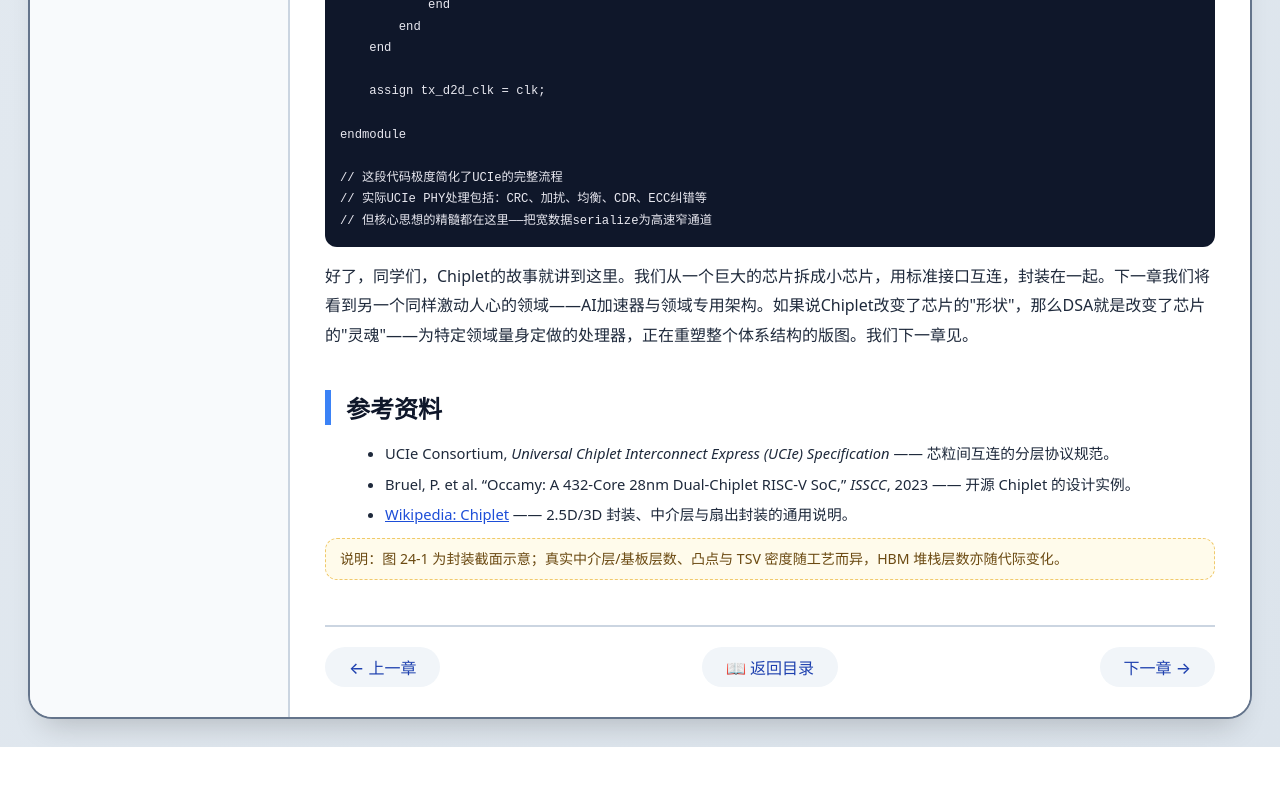
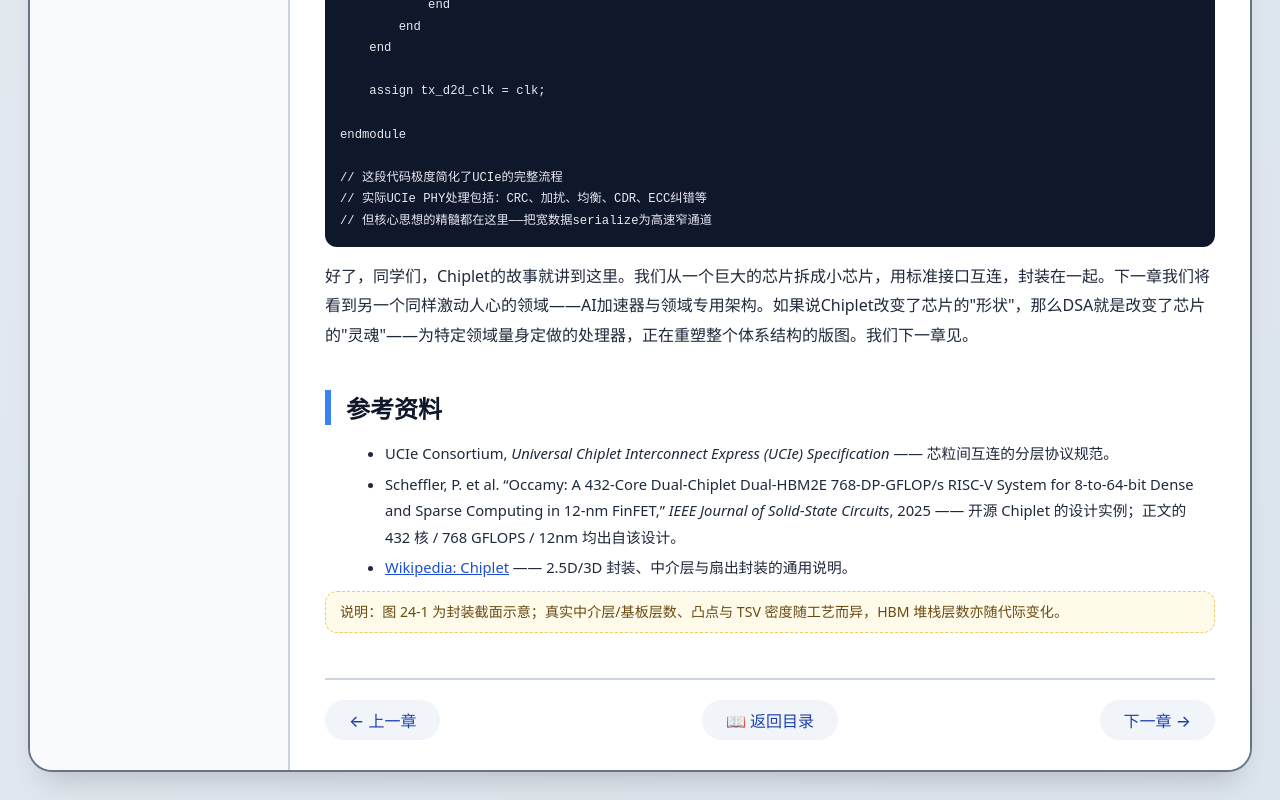
Before and after one commit to 1998x-stack/computer-architecture-tutorial, a plain HTML site: page 24.html in a window 1280 px wide. Shown: the part 5257-6057 px from the top of the page. Before the commit the page ends 6004 px from the top, so only its background shows below. Drawn offline with Linux system fonts and the light colour scheme.

Commit message:
fix(computer-architecture-tutorial): 修正第24章Occamy引用，原文误写28nm，实为12nm FinFET（JSSC 2025）

```diff
--- a/24.html
+++ b/24.html
@@ -266,7 +266,7 @@ endmodule
   <h2 id="ref-24">参考资料</h2>
   <ul>
     <li>UCIe Consortium, <em>Universal Chiplet Interconnect Express (UCIe) Specification</em> —— 芯粒间互连的分层协议规范。</li>
-    <li>Bruel, P. et al. “Occamy: A 432-Core 28nm Dual-Chiplet RISC-V SoC,” <em>ISSCC</em>, 2023 —— 开源 Chiplet 的设计实例。</li>
+    <li>Scheffler, P. et al. “Occamy: A 432-Core Dual-Chiplet Dual-HBM2E 768-DP-GFLOP/s RISC-V System for 8-to-64-bit Dense and Sparse Computing in 12-nm FinFET,” <em>IEEE Journal of Solid-State Circuits</em>, 2025 —— 开源 Chiplet 的设计实例；正文的 432 核 / 768 GFLOPS / 12nm 均出自该设计。</li>
     <li><a href="https://en.wikipedia.org/wiki/Chiplet">Wikipedia: Chiplet</a> —— 2.5D/3D 封装、中介层与扇出封装的通用说明。</li>
   </ul>
   <p class="note">说明：图 24-1 为封装截面示意；真实中介层/基板层数、凸点与 TSV 密度随工艺而异，HBM 堆栈层数亦随代际变化。</p>
```
